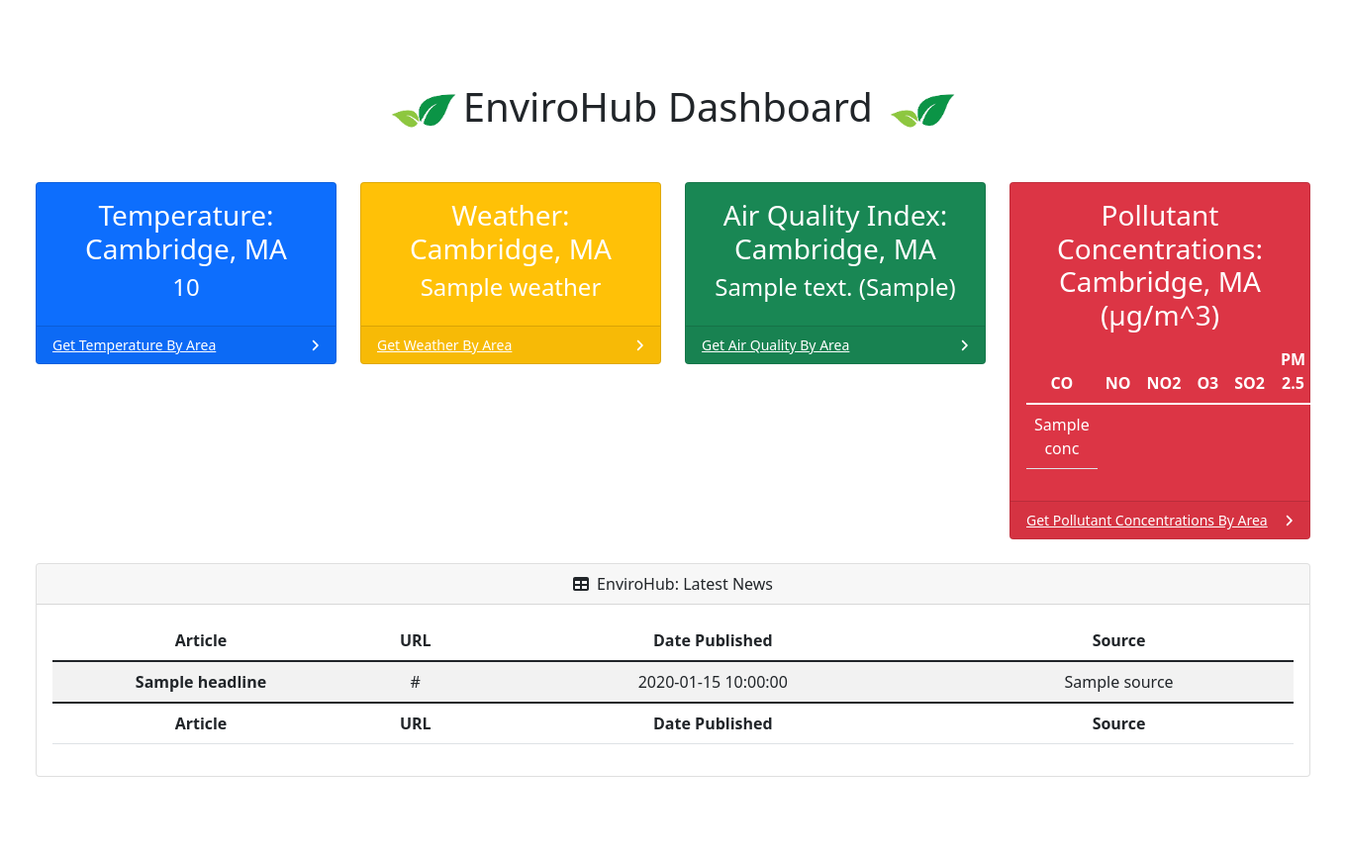
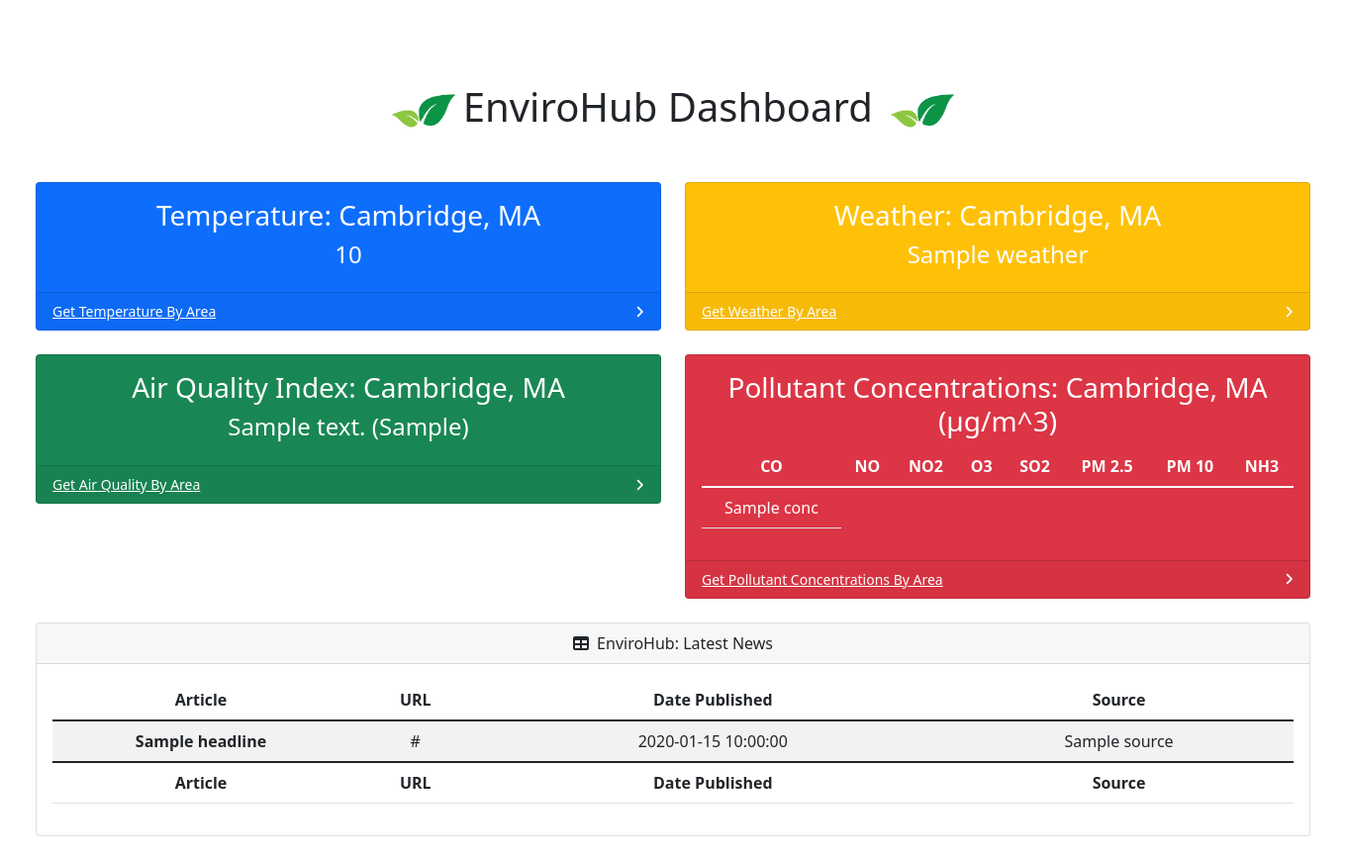
Before and after one commit to kec1510/envirohub, a Flask app: template templates/index.html in a window 1360 px wide; the page is wider, and only the part inside the window is pictured. Shown: the part 66-935 px from the top of that part at 99% size. Before the commit the page ends 851 px from the top of that part, so only its background shows below. Run offline with Flask 2, Linux system fonts and the light colour scheme; the template is opened without the code that fills it: most values are stand-ins (such as "Sample title", 1, 10 or a date in 2020); some libraries are stand-ins or nearby versions.

Commit message:
cleaned up: styles.css, database

```diff
--- a/schema.sql
+++ b/schema.sql
@@ -1,3 +1,6 @@
+-- SQL commands used to initialize envirohub.db
+
+-- Create users table and corresponding username index
 CREATE TABLE IF NOT EXISTS users (
     id INTEGER PRIMARY KEY AUTOINCREMENT,
     username TEXT NOT NULL,
@@ -6,6 +9,7 @@ CREATE TABLE IF NOT EXISTS users (
 );
 CREATE UNIQUE INDEX IF NOT EXISTS username ON users (username);
 
+-- Create forecast history table and corresponding user id index
 CREATE TABLE IF NOT EXISTS fc_history (
     user_id INTEGER,
     datetime TIMESTAMP NOT NULL DEFAULT CURRENT_TIMESTAMP,
--- a/static/styles.css
+++ b/static/styles.css
@@ -243,12 +243,12 @@ button:not(:disabled),
   margin-right: auto;
   margin-left: auto;
 }
-/*
+
 @media (min-width: 576px) {
   .container-sm, .container {
     max-width: 540px;
   }
-} */
+}
 
 .row {
   --bs-gutter-x: 1.5rem;
@@ -745,7 +745,7 @@ button:not(:disabled),
 
   .col-xl-3 {
     flex: 0 0 auto;
-    width: 25%;
+    width: 50%;
   }
 
   .col-xl-4 {
@@ -1377,7 +1377,6 @@ button:not(:disabled),
      -moz-appearance: none;
           appearance: none;
   -webkit-print-color-adjust: exact;
-          color-adjust: exact;
 }
 .form-check-input[type=checkbox] {
   border-radius: 0.25em;
```
Also changed, not shown: envirohub.db.
